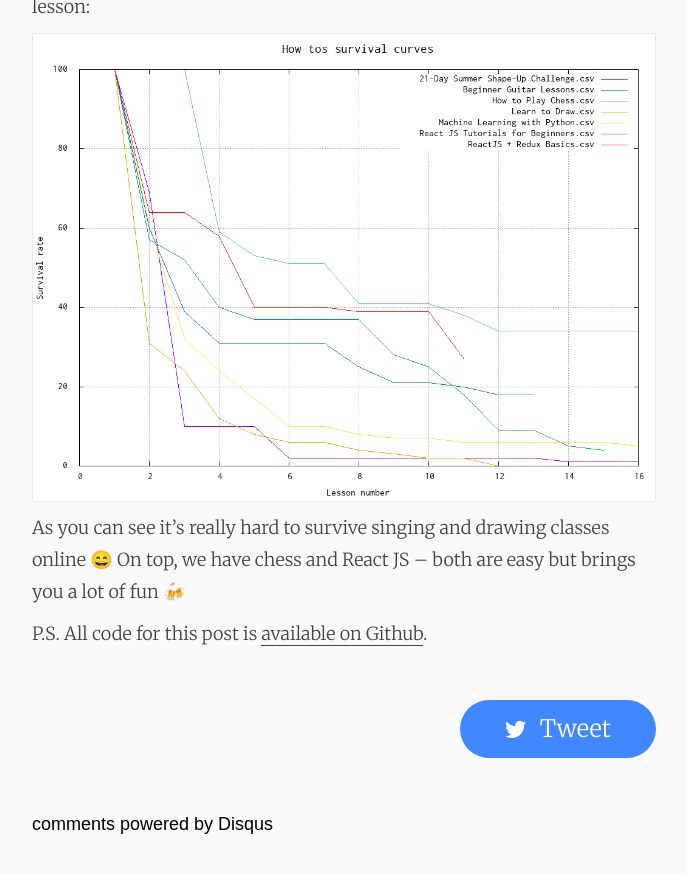
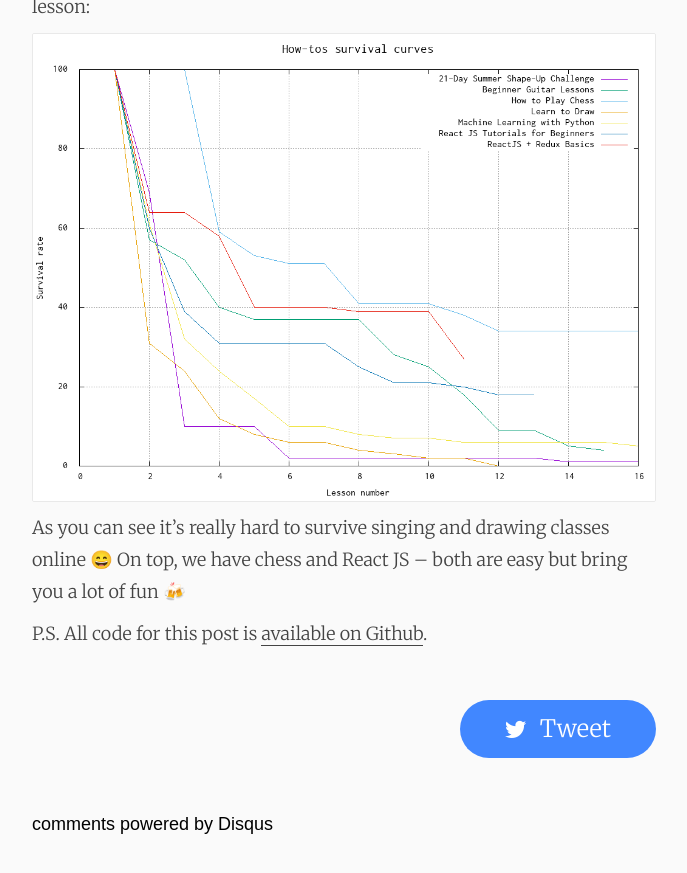
Before and after one commit to makaroni4/img-lint, a Jekyll site: the page built from _posts/2017-03-05-how-tos-survival.markdown, in a window 1280 px wide and 900 px high, scrolled down 2476 px. Shown: the top 873 px of the window, without its empty margins (296-983 px from the left). Built offline with Jekyll 4.4.1, drawn with Linux system fonts in a browser that asks for light colours; nearby versions of some CDN libraries; emoji names are drawn with the system emoji font; comment, search, counter and statistics services are not loaded; some of the changed text lies outside the part shown.

```diff
--- a/_posts/2017-03-05-how-tos-survival.markdown
+++ b/_posts/2017-03-05-how-tos-survival.markdown
@@ -1,6 +1,6 @@
 ---
 layout: post
-title:  "How tos survival"
+title:  "How-tos survival"
 date: 2017-03-05
 categories: ruby parsing gnuplot
 published: true
@@ -61,6 +61,6 @@ For the final plot we will calculate a portion of "survived" users for every les
 
 <img src="/images/posts/youtube_survival/survival_curves.png" alt="Youtube Pageviews Survival Curves">
 
-As you can see it's really hard to survive singing and drawing classes online :smile: On top, we have chess and React JS – both are easy but brings you a lot of fun :beers:
+As you can see it's really hard to survive singing and drawing classes online :smile: On top, we have chess and React JS – both are easy but bring you a lot of fun :beers:
 
 P.S. All code for this post is [available on Github](https://github.com/makaroni4/youtube_survival).
```
Also changed, not shown: images/posts/youtube_survival/raw_data.png, images/posts/youtube_survival/raw_data_no_spikes.png, images/posts/youtube_survival/survival_curves.png.
